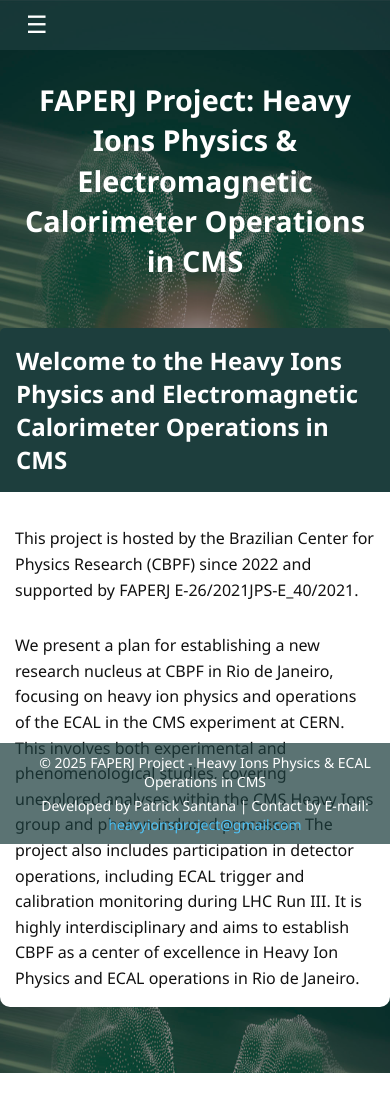
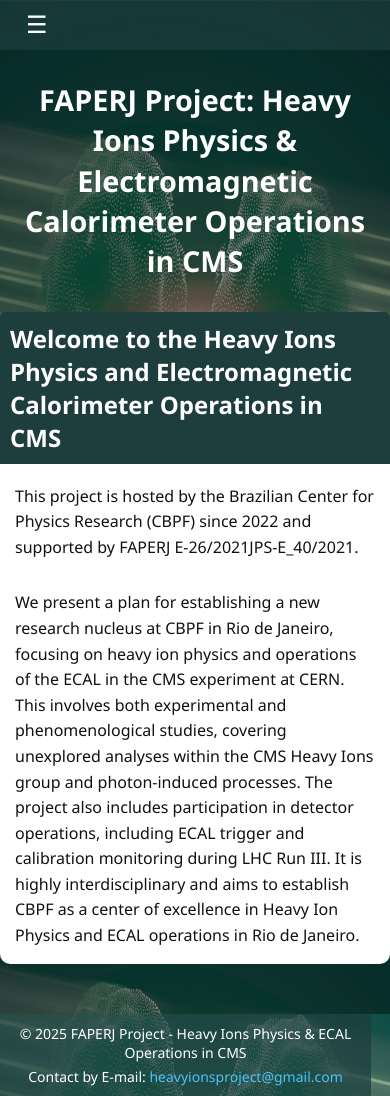
Before and after one commit to PatrickSantanaaa/Rafa, a plain HTML site: page index.html in a window 390 px wide. Before the commit the page ends 1073 px from the top, so only its background shows below. Drawn offline with Linux system fonts and the light colour scheme.

Commit message:
commit com alterações na responsividade e footer

```diff
--- a/css/style.css
+++ b/css/style.css
@@ -8,10 +8,15 @@ body, html {
   background-size: cover;
 }
 
+html {
+  height: 100%;
+}
+
 .background-overlay {
   background: rgba(0, 0, 0, 0.400);
   min-height: 100vh;
   padding-bottom: 30px;
+  flex: 1;
 }
 
 .navbar {
@@ -70,7 +75,8 @@ header h1 {
 .textoPrincipal {
   background-color: #1d3e3d;
   color: #fff;
-  padding: 1rem;
+  padding: 10px;
+  margin: 5px 0;
   border-radius: 5px 5px 0 0 ;
 }
 
@@ -98,7 +104,6 @@ header h1 {
 
 .active-tab {
   display: block;
-  padding: 1rem 0;
 }
 
 .content-box {
@@ -120,10 +125,10 @@ header h1 {
   text-align: center;
   padding: 5px 10px;
   font-size: 14px;
-  position: fixed; /* fixa o footer na parte inferior */
+  /* position: fixed; fixa o footer na parte inferior */
   bottom: 0;
   left: 0;
-  width: 100%;
+  width: 90%;
   /* box-shadow: 0 -2px 5px rgba(0,0,0,0.3); */
 }
 
--- a/index.html
+++ b/index.html
@@ -34,7 +34,7 @@
         </section>
 
         <section id="team" class="tab">
-          <div class="content-box" style="padding-bottom: 15px">
+          <div class="content-box" style="padding-bottom: 15px; min-height: 100vh;">
             <h2 class="textoPrincipal">About the Project Coordinator</h2>
             <p class="respiroParagrafos">
               Dr. Patricia Rebello Teles holds a BSc in Mathematics from UFRJ (1991), an MSc in Physics from USP (2006), and a PhD in Particle Physics Phenomenology from UFABC (2012). From 2013, she joined the Compact Muon Solenoid (CMS) experiment of the Large Hadron Collider as a postdoctoral researcher at the Brazilian Center for Physics Research (CBPF).
@@ -169,17 +169,16 @@
           <p class="respiroParagrafosSecundarios"><strong>Selected Publications:</strong> Please review the detailed list of scientific publications from CMS and phenomenology work.</p>
         </div>
       </section>
+    </div>
 
       <footer class="site-footer">
         <p>&copy; 2025 FAPERJ Project - Heavy Ions Physics & ECAL Operations in CMS</p>
-        <p>Developed by Patrick Santana | Contact by E-mail:
+        <p>Contact by E-mail:
           <a href="mailto:heavyionsproject@gmail.com">
             heavyionsproject@gmail.com
           </a>
         </p>
       </footer>
-
-
       <!-- <section id="contact" class="tab">
         <div class="content-box">
           <h2 class="textoPrincipal">Contact</h2>
```
